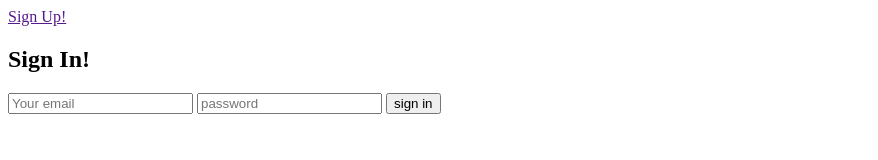
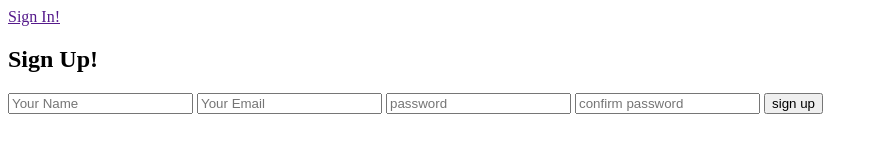
Before and after one commit to ANDREWAHN-UK/3D-sign-in-out, a plain HTML site: page index.html in a window 1280 px wide. Shown: the whole page, without its empty margins (0-878 px from the left). Drawn offline with Linux system fonts and the light colour scheme.

Commit message:
index.html - changed commenting to other form

```diff
--- a/index.html
+++ b/index.html
@@ -12,7 +12,7 @@
 <body>
     <div class="container">
         <div class="forms-wrapper">
-            <form class="sign-upform">
+            <!-- <form class="sign-upform">
                 <a href="" class="sign-up-button">
                     Sign Up!
                 </a>
@@ -23,8 +23,8 @@
                     <input type="submit" value="sign in">
                 </div>
 
-            </form>
-            <!-- <form class="sign-inform">
+            </form> -->
+            <form class="sign-inform">
                 <a href="" class="sign-in-button">
                     Sign In!
                 </a>
@@ -36,7 +36,7 @@
                     <input type="password" placeholder="confirm password">
                     <input type="submit" value="sign up">
                 </div>
-            </form> -->
+            </form>
 
         </div>
     </div>
```
